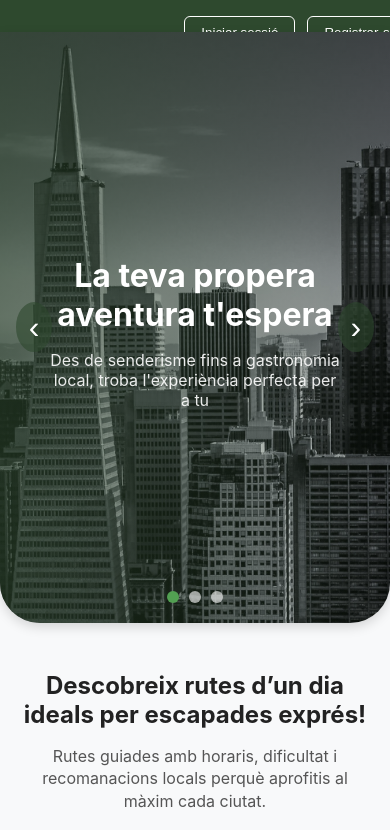
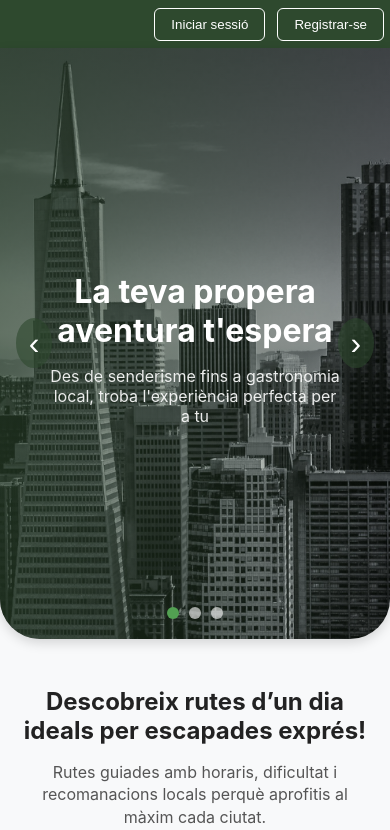
Before and after one commit to UB-ES-2025-A1/OneDayOneTrip, a React (Vite) app in the folder frontend/: page / in a window 390 px wide. Shown: the top 830 px of the page. Built offline with nearby package versions, Linux system fonts and the light colour scheme; no server answers.

Commit message:
responsive be

```diff
--- a/frontend/src/styles/Home.css
+++ b/frontend/src/styles/Home.css
@@ -250,7 +250,7 @@ html, body, #root {
   display: flex;
   align-items: center;
   justify-content: flex-start; /* 🔹 Els botons a l’esquerra */
-  padding: 1rem 1.5rem;
+  padding: 1.5rem 1.5rem;
   position: relative; /* 🔹 Necessari per centrar el logo absolutament */
   box-shadow: 0 2px 4px rgba(0, 0, 0, 0.1);
 }
@@ -270,8 +270,6 @@ html, body, #root {
   text-align: center;
   cursor: pointer;
 }
-
-
 
   .tabs-container {
     width: 90%;
@@ -294,6 +292,7 @@ html, body, #root {
     flex-direction: column;
     text-align: center;
     padding: 1rem;
+
   }
 
   .trip-image {
--- a/frontend/src/styles/MasonryGrid.css
+++ b/frontend/src/styles/MasonryGrid.css
@@ -1,6 +1,6 @@
 .masonry-container {
   display: grid;
-  grid-template-columns: repeat(auto-fill, minmax(320px, 1fr));
+  grid-template-columns: repeat(auto-fill, minmax(380px, 1fr));
   gap: 28px;
   padding: 3rem 4rem;
   max-width: 1400px;
@@ -181,6 +181,10 @@
     gap: 20px;
   }
 
+  .masonry-item{
+    width: 87%;
+  }
+
   .masonry-image {
     height: 180px;
   }
--- a/frontend/src/styles/RutaDetalls.css
+++ b/frontend/src/styles/RutaDetalls.css
@@ -7,19 +7,19 @@
   align-items: center;
   justify-content: space-between;
   padding: 1rem 2rem;
-  position: relative;
   box-shadow: 0 2px 4px rgba(0, 0, 0, 0.1);
-  flex-wrap: wrap;
+  flex-wrap: nowrap;
 }
 
 .logo {
   font-size: 1.5rem;
   font-weight: 700;
-  position: absolute;
-  left: 50%;
-  transform: translateX(-50%);
+  text-align: center;
+  flex: 1;
   cursor: pointer;
+  width: 100%;
 }
+
 
 .back-btn-header {
   background: none;
@@ -29,10 +29,21 @@
   cursor: pointer;
   transition: opacity 0.2s;
   font-weight: bold;
+  flex: 0 0 auto;
+  text-align: left;
+  width: 100%;
 }
 
 .back-btn-header:hover {
   opacity: 0.8;
+}
+
+.header-buttons {
+  display: flex;
+  align-items: center;
+  justify-content: flex-end;
+  flex: 0 0 auto;
+  gap: 0.8rem;
 }
 
 /* ---------- CONTENEDOR GENERAL ---------- */
@@ -441,6 +452,32 @@
 
 /* Tablets (≤ 992px) */
 @media (max-width: 992px) {
+  .home-header {
+    flex-direction: row; /* deixa el row */
+    align-items: center;
+    justify-content: space-between; /* logo al centre, back i botons als costats */
+  }
+
+  .back-btn-header,
+  .logo,
+  .header-buttons {
+    width: 100%; /* no ocupen tot el width */
+  }
+
+  .logo {
+    position: absolute;
+    left: 50%;
+    transform: translateX(-50%);
+  }
+
+  .back-btn-header {
+    text-align: left;
+  }
+
+  .header-buttons {
+    justify-content: flex-end;
+
+  }
   .ruta-galeria-principal {
     flex-direction: column;
     align-items: center;
@@ -476,14 +513,32 @@
 /* Móviles (≤ 600px) */
 @media (max-width: 600px) {
   .home-header {
-    flex-direction: column;
-    gap: 0.75rem;
-    text-align: center;
+    flex-direction: row; /* deixa el row */
+    align-items: center;
+    justify-content: space-between; /* logo al centre, back i botons als costats */
+  }
+
+  .back-btn-header,
+  .logo,
+  .header-buttons {
+    width: auto; /* no ocupen tot el width */
   }
 
   .logo {
-    position: static;
-    transform: none;
+    position: absolute;
+    left: 50%;
+    transform: translateX(-50%);
+    visibility: hidden;
+  }
+
+  .back-btn-header {
+    text-align: left;
+  }
+
+  .header-buttons {
+    justify-content: flex-end;
+    margin-right: 30px;
+
   }
 
   .ruta-galeria-principal {
```
